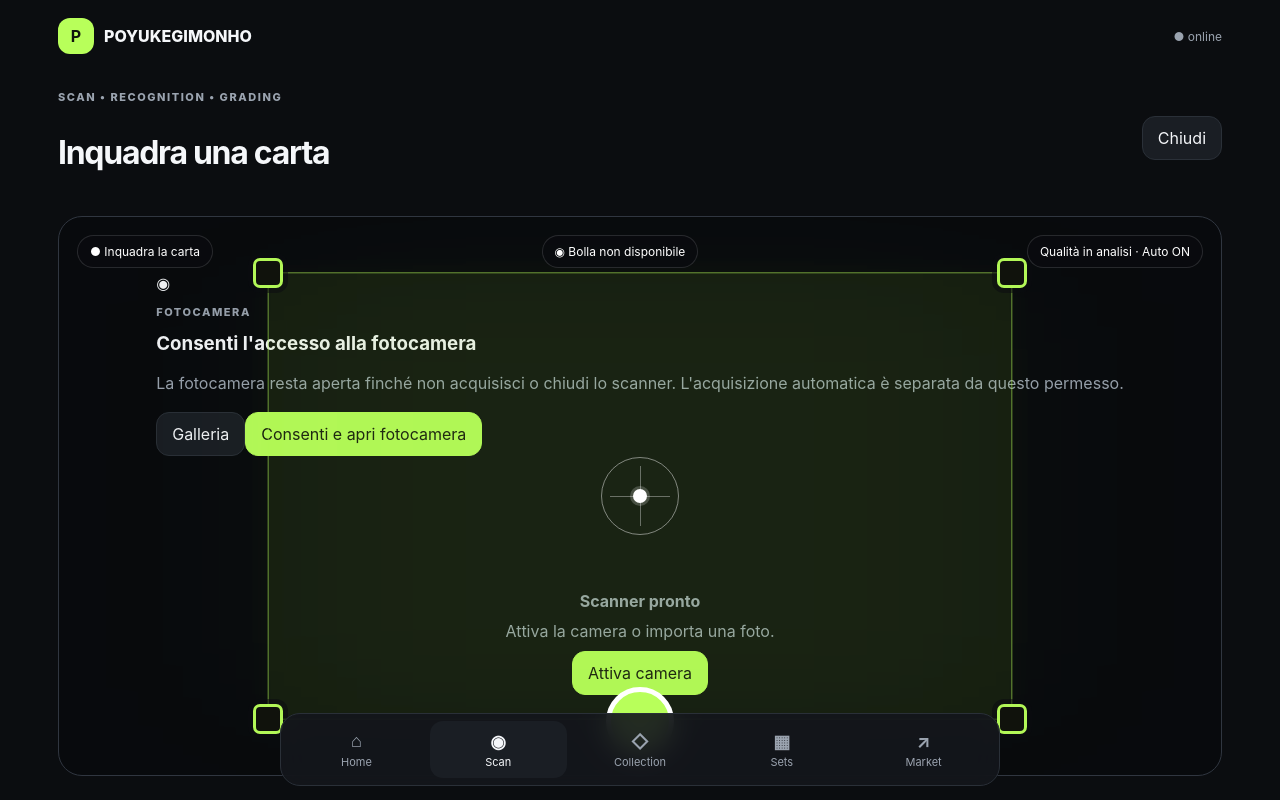
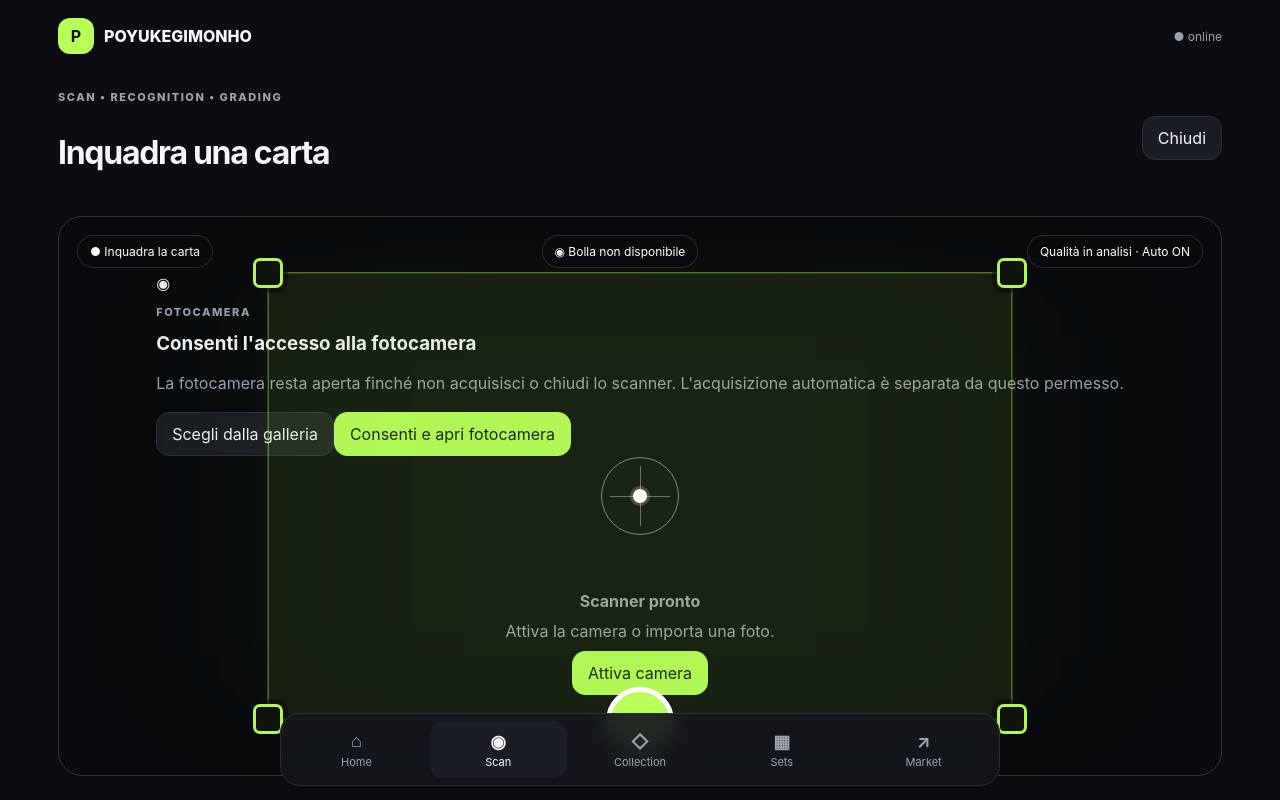
Before and after one commit to SiuperBet/POYUKEGIMONHO, a React (Vite) app: page / in a window 1280 px wide. Both pictures are taken after a click on the button "Apri scanner". Shown: the top 800 px of the page. Built offline with nearby package versions, Linux system fonts and the light colour scheme.

Commit message:
fix: keep camera consent until permission resolves

```diff
--- a/src/App.tsx
+++ b/src/App.tsx
@@ -47,7 +47,7 @@ export default function App(){
  useEffect(()=>{setStability(s=>updateQuadStability(s,isConvexQuad(corners)&&polygonArea(corners)>1100))},[corners]);
 
  async function startCamera(){
-  setCameraConsentOpen(false);setError('');
+  setError('');
   void enableDeviceLevel().then(setDeviceLevel);
   try{
    if(!navigator.mediaDevices?.getUserMedia)throw new Error('media');
@@ -60,6 +60,7 @@ export default function App(){
    }
    streamRef.current=stream;
    if(videoRef.current){videoRef.current.srcObject=stream;await videoRef.current.play()}
+   setCameraConsentOpen(false);
    capturedRef.current=false;autoStable.current=0;setCameraOn(true);
   }catch{setCameraOn(false);setError('Fotocamera non disponibile: controlla i permessi oppure usa Galleria.')}
  }
@@ -202,7 +203,7 @@ export default function App(){
  {page==='home'&&<section className="hero"><p className="eyebrow">COLLECTOR INTELLIGENCE</p><h1>Scan. Understand. Collect.</h1><p>Scanner reale con auto-capture, OCR locale, riconoscimento catalogo, condizione, collezione, espansioni e prezzi.</p><div className="actions"><button className="primary" onClick={openScan}>Apri scanner</button><button onClick={()=>setPage('collection')}>Collezione ({collection.length})</button></div><div className="game"><span>Gioco</span><button className={game==='pokemon'?'selected':''} onClick={()=>setGame('pokemon')}>Pokémon</button><button className={game==='yugioh'?'selected':''} onClick={()=>setGame('yugioh')}>Yu-Gi-Oh!</button></div><div className="home-metrics"><div><b>{collection.reduce((n,c)=>n+c.quantity,0)}</b><span>carte</span></div><div><b>{collection.length}</b><span>record</span></div><div><b>{totalValue?totalValue.toFixed(2)+' €':'—'}</b><span>valore noto EUR</span></div></div></section>}
 
  {page==='scan'&&<section><div className="scan-head"><div><p className="eyebrow">SCAN • RECOGNITION • GRADING</p><h2>Inquadra una carta</h2></div><button onClick={()=>{stopCamera();setPage('home')}}>Chiudi</button></div><div className="scanner" ref={stageRef}>
- {cameraOn&&<video ref={videoRef} className="video live" playsInline muted/>}{cameraConsentOpen&&!cameraOn&&!preview&&<div className="camera-consent-backdrop" role="dialog" aria-modal="true"><div className="camera-consent"><div className="consent-icon">◉</div><p className="eyebrow">FOTOCAMERA</p><h3>Consenti l'accesso alla fotocamera</h3><p>La fotocamera resta aperta finché non acquisisci o chiudi lo scanner. L'acquisizione automatica è separata da questo permesso.</p><div className="consent-actions"><button className="btn" onClick={()=>setCameraConsentOpen(false)}>Galleria</button><button className="primary" onClick={()=>void startCamera()}>Consenti e apri fotocamera</button></div></div></div>}{!cameraOn&&!preview&&<div className="camera-off"><strong>Scanner pronto</strong><span>Attiva la camera o importa una foto.</span><button className="primary" onClick={()=>void startCamera()}>Attiva camera</button></div>}{preview&&<img className="photo-preview" src={preview} alt="Carta acquisita"/>}
+ {cameraOn&&<video ref={videoRef} className="video live" playsInline muted/>}{cameraConsentOpen&&!cameraOn&&!preview&&<div className="camera-consent-backdrop" role="dialog" aria-modal="true"><div className="camera-consent"><div className="consent-icon">◉</div><p className="eyebrow">FOTOCAMERA</p><h3>Consenti l'accesso alla fotocamera</h3><p>La fotocamera resta aperta finché non acquisisci o chiudi lo scanner. L'acquisizione automatica è separata da questo permesso.</p><div className="consent-actions"><button className="btn" onClick={()=>{setCameraConsentOpen(false);galleryInputRef.current?.click()}}>Scegli dalla galleria</button><button className="primary" onClick={()=>void startCamera()}>Consenti e apri fotocamera</button></div></div></div>}{!cameraOn&&!preview&&<div className="camera-off"><strong>Scanner pronto</strong><span>Attiva la camera o importa una foto.</span><button className="primary" onClick={()=>void startCamera()}>Attiva camera</button></div>}{preview&&<img className="photo-preview" src={preview} alt="Carta acquisita"/>}
  <svg className="quad-overlay" viewBox="0 0 100 100" preserveAspectRatio="none"><polygon points={corners.map(p=>p.x+','+p.y).join(' ')}/></svg>
  {corners.map((p,i)=><button key={i} className="corner" style={{left:p.x+'%',top:p.y+'%'}} onPointerDown={e=>{dragging.current=i;e.currentTarget.setPointerCapture(e.pointerId)}} onPointerMove={e=>{if(dragging.current===i)moveCorner(i,e)}} onPointerUp={()=>{dragging.current=null}} onPointerCancel={()=>{dragging.current=null}} aria-label={'Sposta angolo '+(i+1)}/>)}
  <div className="scan-top"><span className={'pill '+(stability.state==='ready'?'good':'')}>● {stableLabel}</span><span className={'pill '+(deviceLevel.available&&deviceLevel.tilt<=6?'good':'')}>◉ {deviceLevel.available?(deviceLevel.tilt<=6?'Bolla OK':`Inclina ${deviceLevel.tilt.toFixed(0)}°`):'Bolla non disponibile'}</span><span className="pill">{quality?.ok?'Qualità OK':'Qualità in analisi'} · Auto {auto?'ON':'OFF'}</span></div><div className="level-bubble"><span className="level-dot" style={{transform:`translate(${Math.max(-34,Math.min(34,(deviceLevel.gamma||0)*1.2))}px,${Math.max(-34,Math.min(34,(deviceLevel.beta||0)*1.2))}px)`}}/></div><div className="scan-bottom"><button className="shutter" onClick={capture} aria-label="Scatta" disabled={processing}/></div></div>
```
